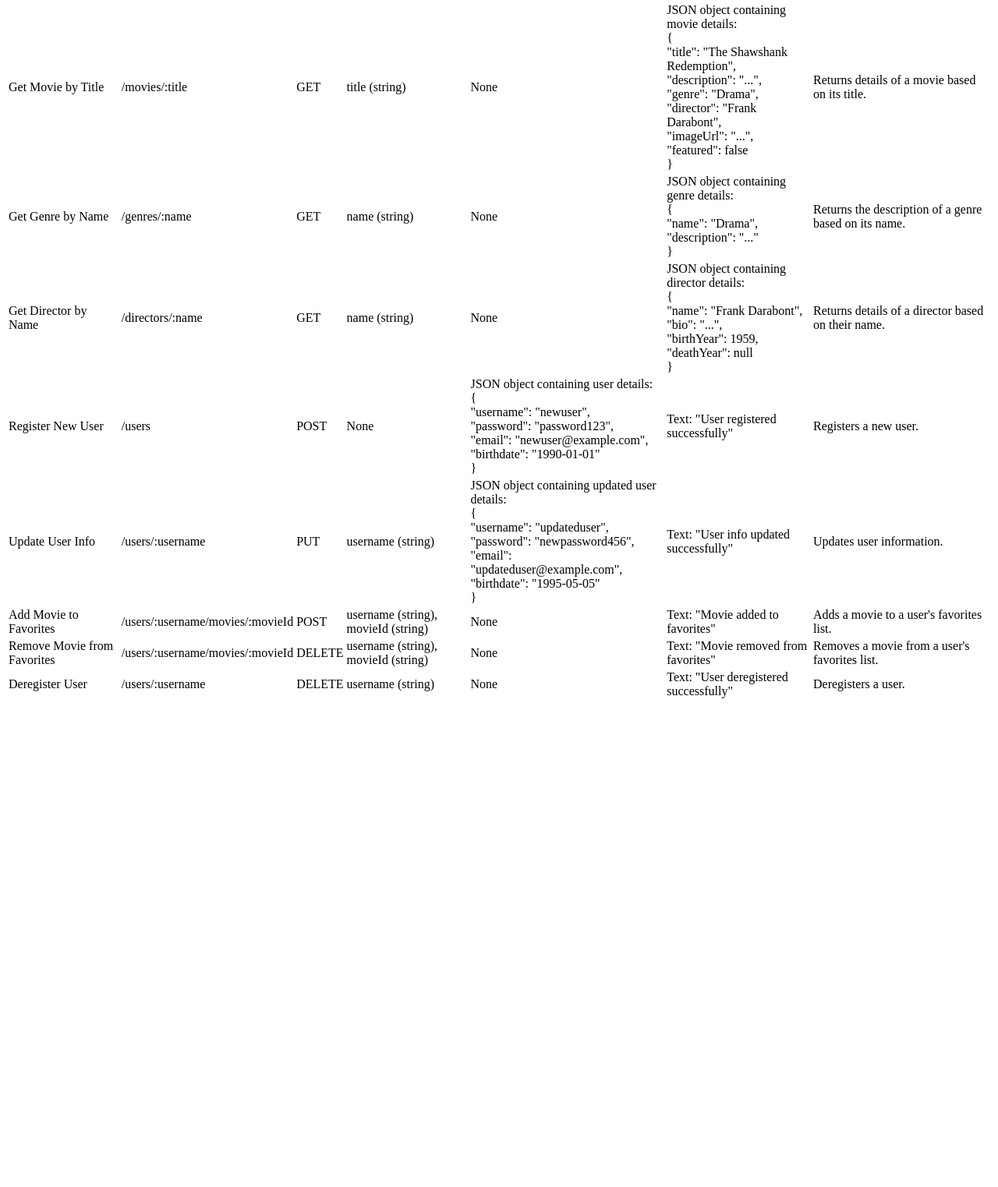
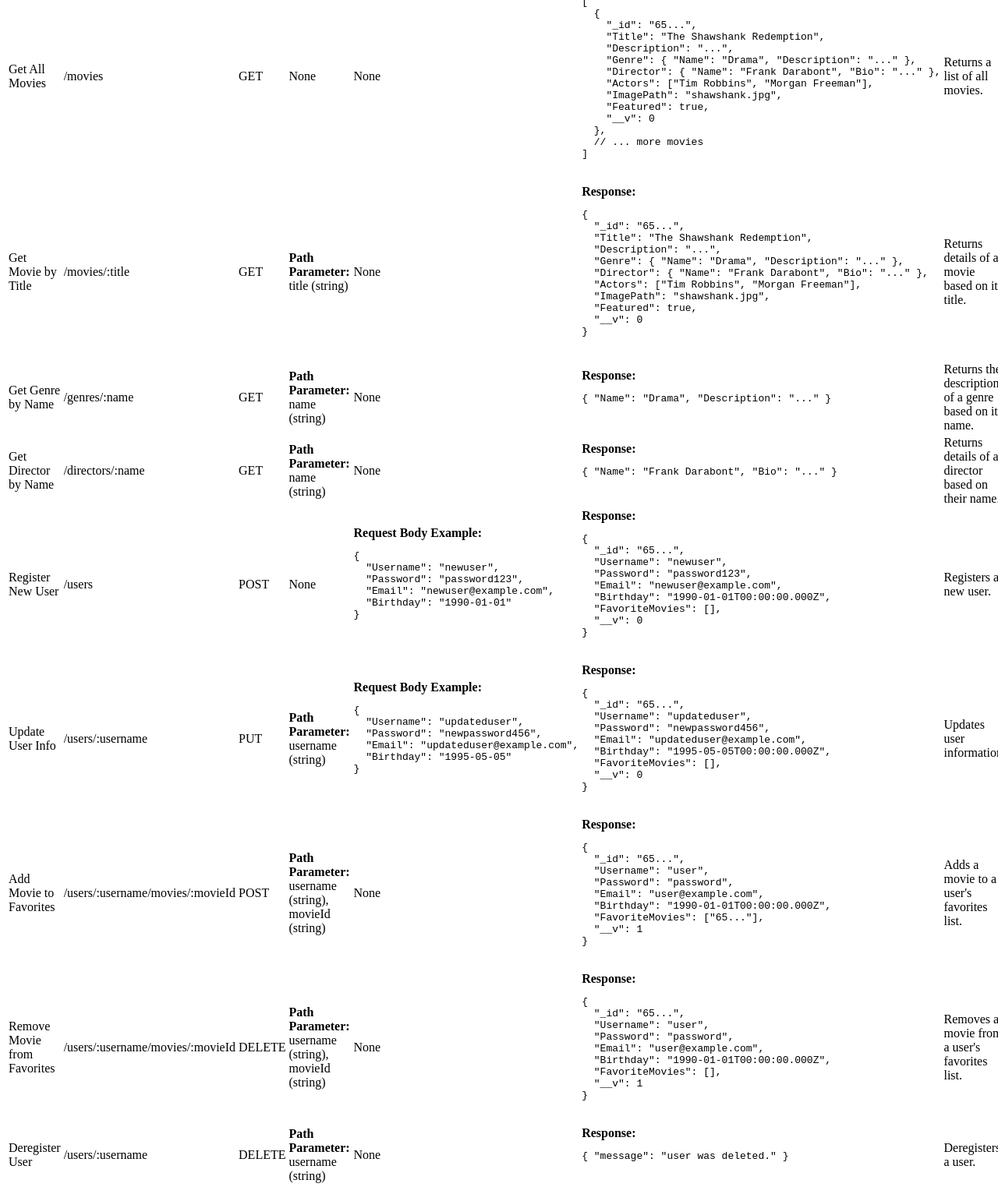
Before and after one commit to axelgibo/movie-api, a website: page public/documentation.html in a window 1280 px wide. Shown: the part 175-1698 px from the top of the page at 78% size. Before the commit the page ends 1082 px from the top, so only its background shows below. Drawn offline with Linux system fonts and the light colour scheme.

Commit message:
Updated database and js

```diff
--- a/package.json
+++ b/package.json
@@ -23,6 +23,7 @@
     "body-parser": "^1.20.3",
     "express": "^4.21.2",
     "lodash": "^4.17.21",
+    "mongoose": "^8.12.1",
     "morgan": "^1.10.0"
   },
   "devDependencies": {
--- a/public/documentation.html
+++ b/public/documentation.html
@@ -17,7 +17,10 @@
           <th>Request</th>
           <th>URL</th>
           <th>Method</th>
+          <th>Parameters</th>
+          <th>Request Body Example</th>
           <th>Response</th>
+          <th>Description</th>
         </tr>
       </thead>
       <tbody>
@@ -25,24 +28,52 @@
           <td>Get All Movies</td>
           <td>/movies</td>
           <td>GET</td>
-          <td>JSON array of all movies</td>
+          <td>None</td>
+          <td>None</td>
+          <td>
+            <strong>Response:</strong>
+            <pre>
+[
+  {
+    "_id": "65...",
+    "Title": "The Shawshank Redemption",
+    "Description": "...",
+    "Genre": { "Name": "Drama", "Description": "..." },
+    "Director": { "Name": "Frank Darabont", "Bio": "..." },
+    "Actors": ["Tim Robbins", "Morgan Freeman"],
+    "ImagePath": "shawshank.jpg",
+    "Featured": true,
+    "__v": 0
+  },
+  // ... more movies
+]
+                    </pre
+            >
+          </td>
+          <td>Returns a list of all movies.</td>
         </tr>
         <tr>
           <td>Get Movie by Title</td>
           <td>/movies/:title</td>
           <td>GET</td>
-          <td>title (string)</td>
+          <td><strong>Path Parameter:</strong> title (string)</td>
           <td>None</td>
           <td>
-            JSON object containing movie details: <br />
-            {<br />
-            "title": "The Shawshank Redemption",<br />
-            "description": "...",<br />
-            "genre": "Drama",<br />
-            "director": "Frank Darabont",<br />
-            "imageUrl": "...",<br />
-            "featured": false<br />
-            }
+            <strong>Response:</strong>
+            <pre>
+{
+  "_id": "65...",
+  "Title": "The Shawshank Redemption",
+  "Description": "...",
+  "Genre": { "Name": "Drama", "Description": "..." },
+  "Director": { "Name": "Frank Darabont", "Bio": "..." },
+  "Actors": ["Tim Robbins", "Morgan Freeman"],
+  "ImagePath": "shawshank.jpg",
+  "Featured": true,
+  "__v": 0
+}
+                    </pre
+            >
           </td>
           <td>Returns details of a movie based on its title.</td>
         </tr>
@@ -50,14 +81,14 @@
           <td>Get Genre by Name</td>
           <td>/genres/:name</td>
           <td>GET</td>
-          <td>name (string)</td>
+          <td><strong>Path Parameter:</strong> name (string)</td>
           <td>None</td>
           <td>
-            JSON object containing genre details: <br />
-            {<br />
-            "name": "Drama",<br />
-            "description": "..."<br />
-            }
+            <strong>Response:</strong>
+            <pre>
+{ "Name": "Drama", "Description": "..." }
+                    </pre
+            >
           </td>
           <td>Returns the description of a genre based on its name.</td>
         </tr>
@@ -65,16 +96,14 @@
           <td>Get Director by Name</td>
           <td>/directors/:name</td>
           <td>GET</td>
-          <td>name (string)</td>
+          <td><strong>Path Parameter:</strong> name (string)</td>
           <td>None</td>
           <td>
-            JSON object containing director details: <br />
-            {<br />
-            "name": "Frank Darabont",<br />
-            "bio": "...",<br />
-            "birthYear": 1959,<br />
-            "deathYear": null<br />
-            }
+            <strong>Response:</strong>
+            <pre>
+{ "Name": "Frank Darabont", "Bio": "..." }
+                    </pre
+            >
           </td>
           <td>Returns details of a director based on their name.</td>
         </tr>
@@ -84,59 +113,131 @@
           <td>POST</td>
           <td>None</td>
           <td>
-            JSON object containing user details: <br />
-            {<br />
-            "username": "newuser",<br />
-            "password": "password123",<br />
-            "email": "newuser@example.com",<br />
-            "birthdate": "1990-01-01"<br />
-            }
+            <strong>Request Body Example:</strong>
+            <pre>
+{
+  "Username": "newuser",
+  "Password": "password123",
+  "Email": "newuser@example.com",
+  "Birthday": "1990-01-01"
+}
+                    </pre
+            >
           </td>
-          <td>Text: "User registered successfully"</td>
+          <td>
+            <strong>Response:</strong>
+            <pre>
+{
+  "_id": "65...",
+  "Username": "newuser",
+  "Password": "password123",
+  "Email": "newuser@example.com",
+  "Birthday": "1990-01-01T00:00:00.000Z",
+  "FavoriteMovies": [],
+  "__v": 0
+}
+                    </pre
+            >
+          </td>
           <td>Registers a new user.</td>
         </tr>
         <tr>
           <td>Update User Info</td>
           <td>/users/:username</td>
           <td>PUT</td>
-          <td>username (string)</td>
+          <td><strong>Path Parameter:</strong> username (string)</td>
           <td>
-            JSON object containing updated user details: <br />
-            {<br />
-            "username": "updateduser",<br />
-            "password": "newpassword456",<br />
-            "email": "updateduser@example.com",<br />
-            "birthdate": "1995-05-05"<br />
-            }
+            <strong>Request Body Example:</strong>
+            <pre>
+{
+  "Username": "updateduser",
+  "Password": "newpassword456",
+  "Email": "updateduser@example.com",
+  "Birthday": "1995-05-05"
+}
+                    </pre
+            >
           </td>
-          <td>Text: "User info updated successfully"</td>
+          <td>
+            <strong>Response:</strong>
+            <pre>
+{
+  "_id": "65...",
+  "Username": "updateduser",
+  "Password": "newpassword456",
+  "Email": "updateduser@example.com",
+  "Birthday": "1995-05-05T00:00:00.000Z",
+  "FavoriteMovies": [],
+  "__v": 0
+}
+                    </pre
+            >
+          </td>
           <td>Updates user information.</td>
         </tr>
         <tr>
           <td>Add Movie to Favorites</td>
           <td>/users/:username/movies/:movieId</td>
           <td>POST</td>
-          <td>username (string), movieId (string)</td>
+          <td>
+            <strong>Path Parameter:</strong> username (string), movieId (string)
+          </td>
           <td>None</td>
-          <td>Text: "Movie added to favorites"</td>
+          <td>
+            <strong>Response:</strong>
+            <pre>
+{
+  "_id": "65...",
+  "Username": "user",
+  "Password": "password",
+  "Email": "user@example.com",
+  "Birthday": "1990-01-01T00:00:00.000Z",
+  "FavoriteMovies": ["65..."],
+  "__v": 1
+}
+                    </pre
+            >
+          </td>
           <td>Adds a movie to a user's favorites list.</td>
         </tr>
         <tr>
           <td>Remove Movie from Favorites</td>
           <td>/users/:username/movies/:movieId</td>
           <td>DELETE</td>
-          <td>username (string), movieId (string)</td>
+          <td>
+            <strong>Path Parameter:</strong> username (string), movieId (string)
+          </td>
           <td>None</td>
-          <td>Text: "Movie removed from favorites"</td>
+          <td>
+            <strong>Response:</strong>
+            <pre>
+{
+  "_id": "65...",
+  "Username": "user",
+  "Password": "password",
+  "Email": "user@example.com",
+  "Birthday": "1990-01-01T00:00:00.000Z",
+  "FavoriteMovies": [],
+  "__v": 1
+}
+                    </pre
+            >
+          </td>
           <td>Removes a movie from a user's favorites list.</td>
         </tr>
         <tr>
           <td>Deregister User</td>
           <td>/users/:username</td>
           <td>DELETE</td>
-          <td>username (string)</td>
+          <td><strong>Path Parameter:</strong> username (string)</td>
           <td>None</td>
-          <td>Text: "User deregistered successfully"</td>
+          <td>
+            <strong>Response:</strong>
+            <pre>
+{ "message": "user was deleted." }
+                    </pre
+            >
+          </td>
           <td>Deregisters a user.</td>
         </tr>
       </tbody>
```
Also changed, not shown: index.js (+110 -9 lines), models.js (added, +31 -0 lines), 3 other files.
